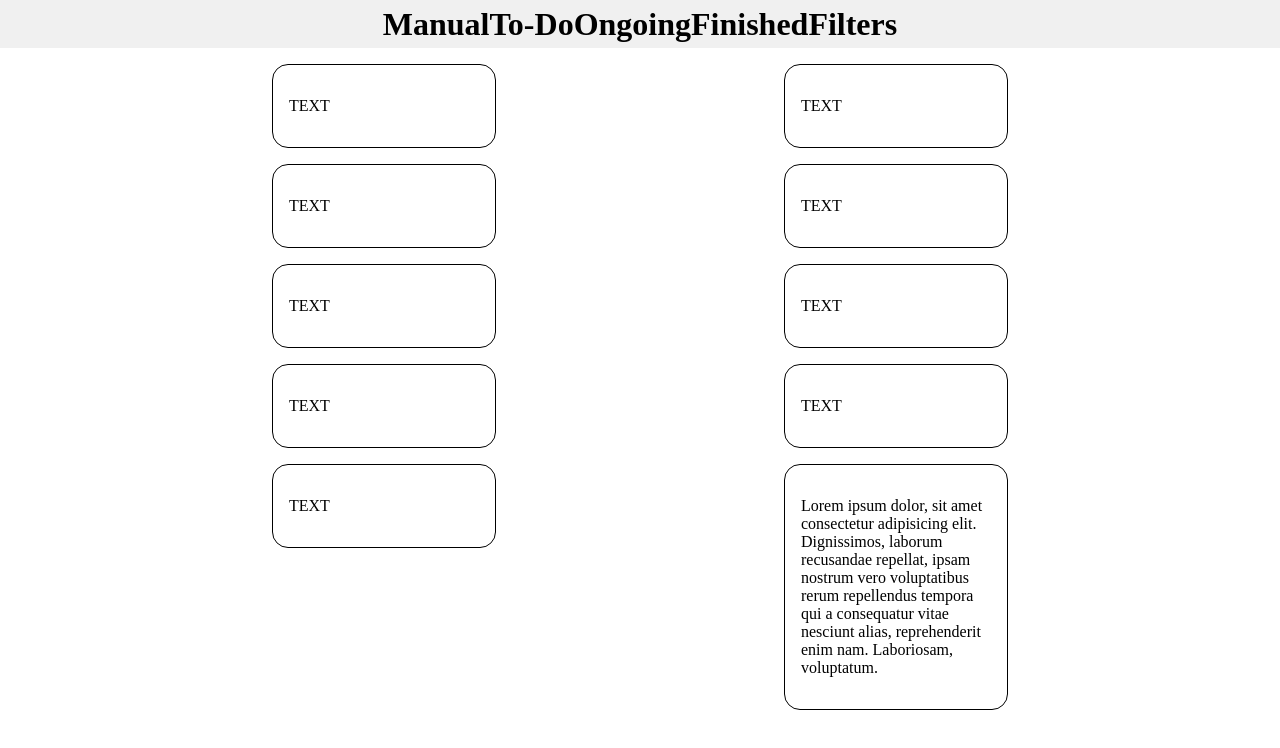
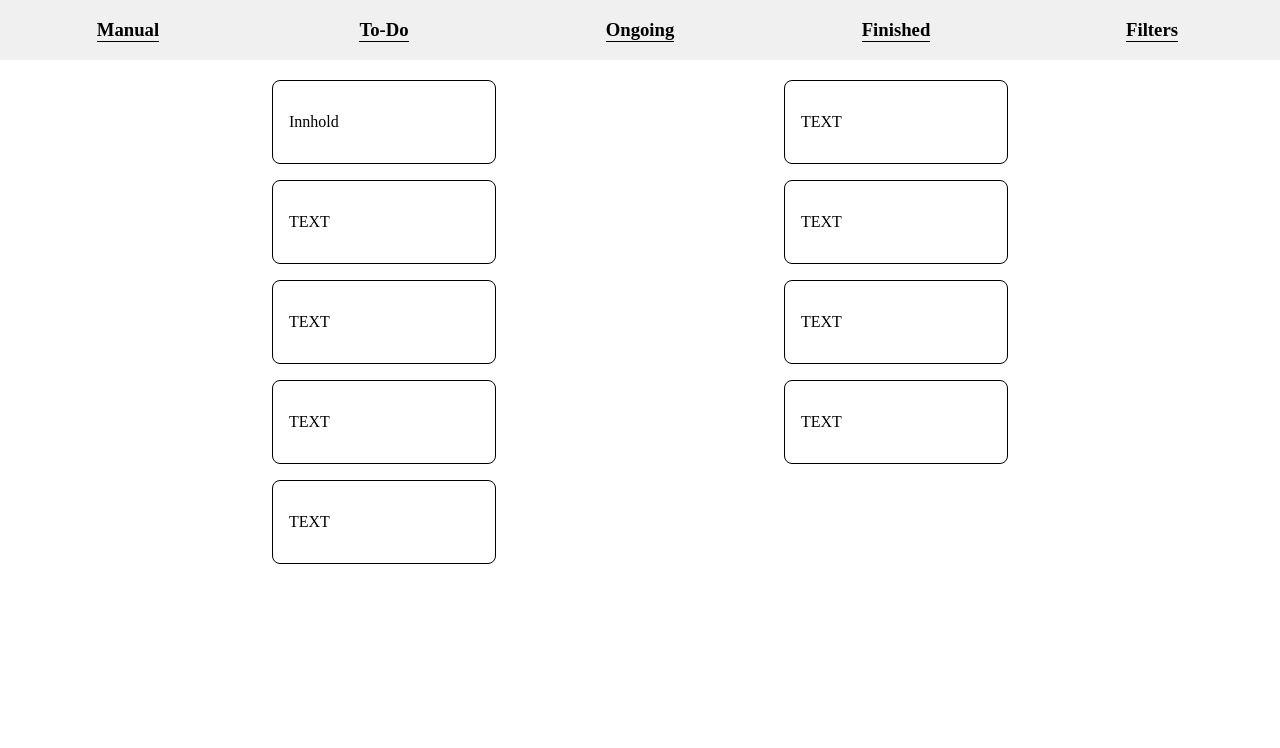
Before and after one commit to Hessh/Test-repo, a plain HTML site: page Håkon/gird-view/index.html in a window 1280 px wide. Drawn offline with Linux system fonts and the light colour scheme.

Commit message:
Modified grid-view

```diff
--- a/Håkon/gird-view/index.css
+++ b/Håkon/gird-view/index.css
@@ -3,20 +3,28 @@ html, body{
     margin: 0;
 }
 
-.head{
+.head-container{
     background-color: rgb(240, 240, 240);
     position: fixed;
     top: 0;
     left: 0;
     right: 0;
-    height: 3rem;
+    display: grid;
+    grid-template-columns: 20% 20% 20% 20% 20%;
+}
+
+.head-column{
     display: flex;
-    align-items: center;
     justify-content: center;
 }
 
+.head-h3{
+    border-bottom: 0.1rem solid black;
+    box-sizing: border-box;
+}
+
 .container{
-    margin-top: 3rem;
+    margin-top: 4rem;
     width: 100vw;
     height: 150vh;
     display: grid;
@@ -34,7 +42,7 @@ html, body{
 
 .item{
     border: 0.1rem solid black;
-    border-radius: 1rem;
+    border-radius: 0.5rem;
     padding: 1rem;
     margin: 1rem;
 }
--- a/Håkon/gird-view/index.html
+++ b/Håkon/gird-view/index.html
@@ -9,20 +9,29 @@
 </head>
 <body>
     <header>
-        <div class="head">
-            <h1>Manual</h1>
-            <h1>To-Do</h1>
-            <h1>Ongoing</h1>
-            <h1>Finished</h1>
-            <h1>Filters</h1>
+        <div class="head-container">
+            <div class="head-column">
+                <div class="head-item"><h3 class="head-h3">Manual</h3></div>
+            </div>
+            <div class="head-column">
+                <div class="head-item"><h3 class="head-h3">To-Do</h3></div>
+            </div>
+            <div class="head-column">
+                <div class="head-item"><h3 class="head-h3">Ongoing</h3></div>
+            </div>
+            <div class="head-column">
+                <div class="head-item"><h3 class="head-h3">Finished</h3></div>
+            </div>
+            <div class="head-column">
+                <div class="head-item"><h3 class="head-h3">Filters</h3></div>
+            </div>
         </div>
     </header>
     <main>
-
         <div class="container">
             <div class="column column-1"></div>
             <div class="column column-2">
-                <div class="item"><p>TEXT</p></div>
+                <div class="item"><p>Innhold</p></div>
                 <div class="item"><p>TEXT</p></div>
                 <div class="item"><p>TEXT</p></div>
                 <div class="item"><p>TEXT</p></div>
@@ -34,7 +43,6 @@
                 <div class="item"><p>TEXT</p></div>
                 <div class="item"><p>TEXT</p></div>
                 <div class="item"><p>TEXT</p></div>
-                <div class="item"><p>Lorem ipsum dolor, sit amet consectetur adipisicing elit. Dignissimos, laborum recusandae repellat, ipsam nostrum vero voluptatibus rerum repellendus tempora qui a consequatur vitae nesciunt alias, reprehenderit enim nam. Laboriosam, voluptatum.</p></div>
             </div>
             <div class="column column-5"></div>
         </div>
```
